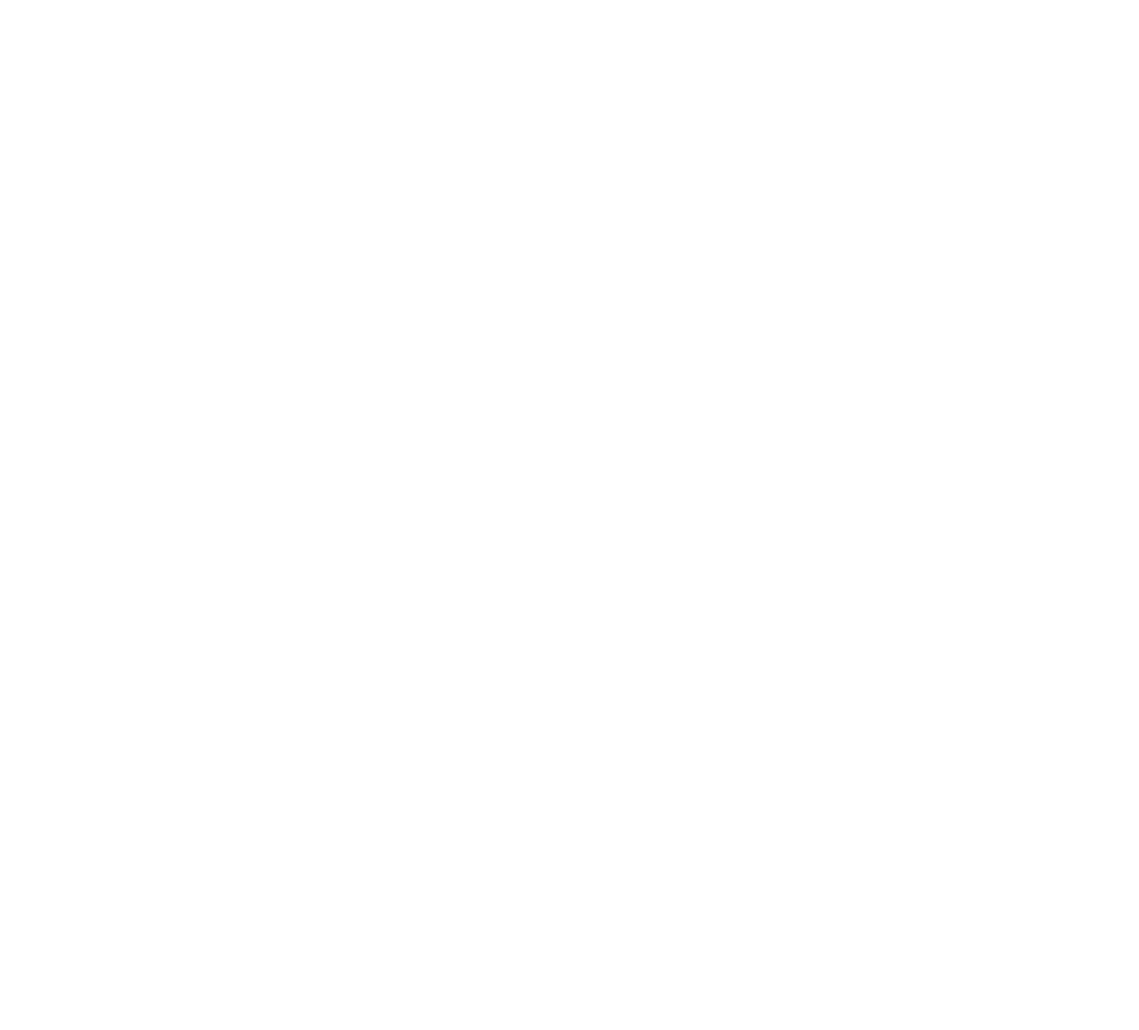
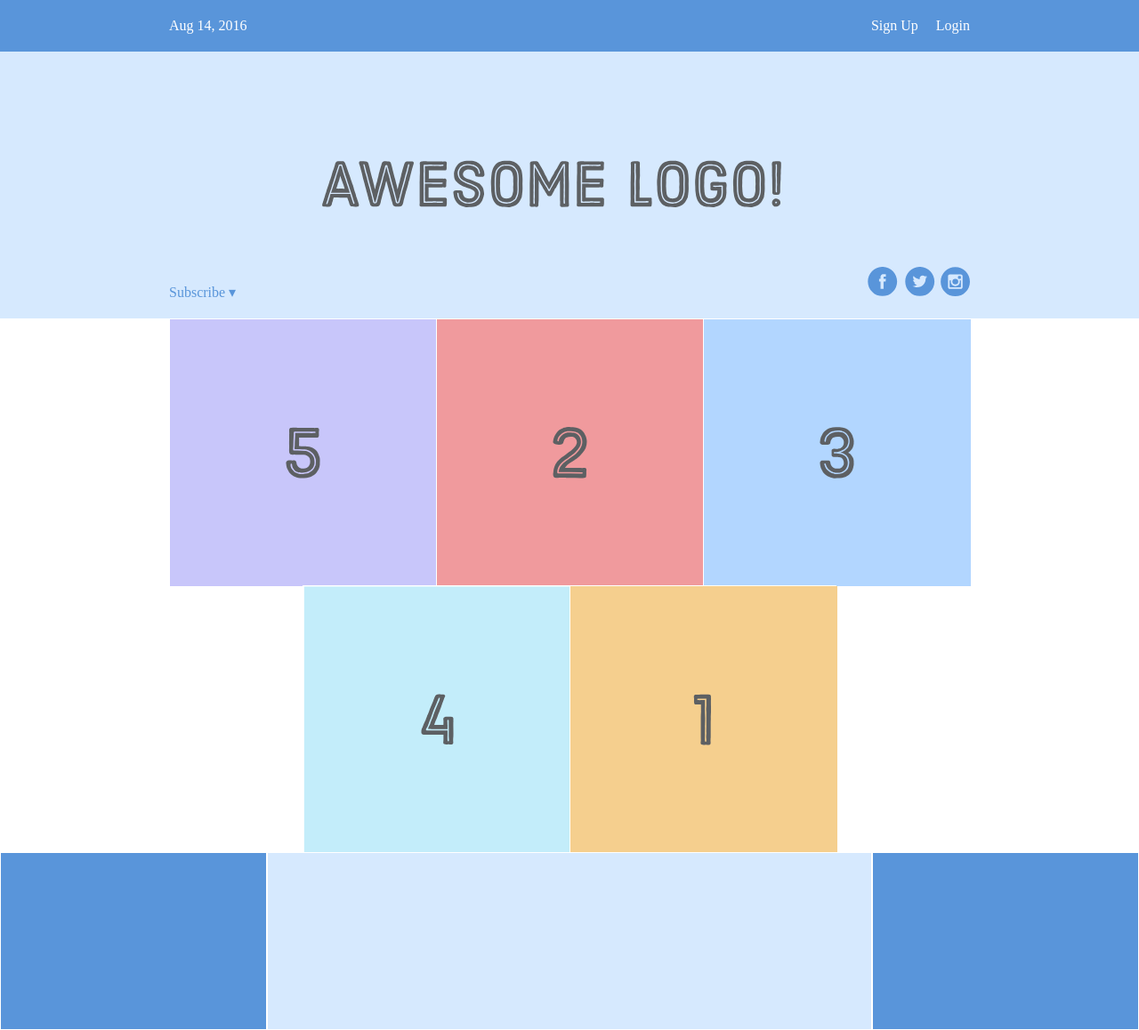
Before and after one commit to Menneskefernis/interneting-is-hard-flexbox-tutorial, a plain HTML site: page index.html in a window 1280 px wide. Shown: the whole page at 89% size. Before the commit the page ends 800 px from the top, so only its background shows below. Drawn offline with Linux system fonts and the light colour scheme.

Commit message:
Finish tutorial

```diff
--- a/index.html
+++ b/index.html
@@ -3,8 +3,49 @@
   <head>
     <meta charset="utf-8">
     <title>Flexbox tutorial</title>
+    <link rel="stylesheet" href="main.css">
   </head>
   <body>
+    <div class="menu-container">
+      <div class="menu">
+        <div class="date">Aug 14, 2016</div>
+        <div class="signup">Sign Up</div>
+        <div class="login">Login</div>
+      </div>
+    </div>
 
+    <div class="header-container">
+      <div class="header">
+        <div class="subscribe">Subscribe &#9662;</div>
+        <div class="logo"><img src="images/awesome-logo.svg"></div>
+        <div class="social"><img src="images/social-icons.svg" alt=""></div>
+      </div>
+    </div>
+
+    <div class="photo-grid-container">
+      <div class="photo-grid">
+        <div class="photo-grid-item first-item">
+          <img src="images/one.svg" alt="">
+        </div>
+        <div class="photo-grid-item">
+          <img src="images/two.svg" alt="">
+        </div>
+        <div class="photo-grid-item">
+          <img src="images/three.svg" alt="">
+        </div>
+        <div class="photo-grid-item">
+          <img src="images/four.svg" alt="">
+        </div>
+        <div class="photo-grid-item last-item">
+          <img src="images/five.svg" alt="">
+        </div>
+      </div>
+    </div>
+
+    <div class="footer">
+      <div class="footer-item footer-one"></div>
+      <div class="footer-item footer-two"></div>
+      <div class="footer-item footer-three"></div>
+    </div>
   </body>
 </html>
--- /dev/null
+++ b/main.css
@@ -0,0 +1,100 @@
+* {
+    margin: 0;
+    padding: 0;
+    box-sizing: border-box;
+}
+
+.menu-container {
+    color: #fff;
+    background-color: #5995DA;
+    padding: 20px 0;
+    display: flex;
+    justify-content: center;
+}
+
+.menu {
+    width: 900px;
+    display: flex;
+    justify-content: space-between;
+}
+
+.links {
+    display: flex;
+    justify-content: flex-end;
+}
+
+.login {
+    margin-left: 20px;
+}
+
+.signup {
+    margin-left: auto;
+}
+
+.header-container {
+    color: #5995DA;
+    background-color: #D6E9FE;
+    display: flex;
+    justify-content: center;
+}
+
+.header {
+    width: 900px;
+    height: 300px;
+    display: flex;
+    justify-content: space-between;
+    align-items: center;
+}
+
+.photo-grid-container {
+    display: flex;
+    justify-content: center;
+}
+
+.photo-grid {
+    width: 900px;
+    display: flex;
+    justify-content: center;
+    flex-wrap: wrap;
+    flex-direction: row;
+    align-items: center;
+}
+
+.photo-grid-item {
+    border: 1px solid #fff;
+    width: 300px;
+    height: 300px;
+}
+
+.first-item {
+    order: 1;
+}
+
+.last-item {
+    order: -1;
+}
+
+.social,
+.subscribe {
+    align-self: flex-end;
+    margin-bottom: 20px;
+}
+
+.footer {
+    display: flex;
+    justify-content: space-between;
+}
+
+.footer-item {
+    border: 1px solid #fff;
+    background-color: #D6E9FE;
+    height: 200px;
+    flex: 1;
+}
+
+.footer-one,
+.footer-three {
+    background-color: #5995DA;
+    flex: initial;
+    width: 300px;
+}
```
Also changed, not shown: images/awesome-logo.svg (added), images/five.svg (added), images/four.svg (added), images/one.svg (added), images/social-icons.svg (added), images/three.svg (added), images/two.svg (added).
